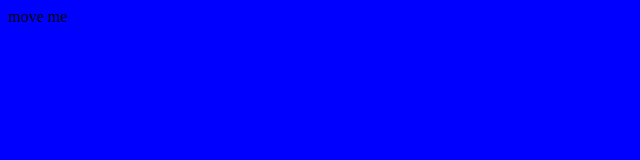
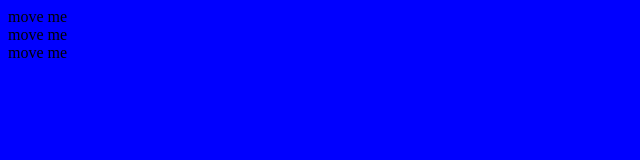
Before and after one commit to leead4/sublime_practice, a plain HTML site: page index.html in a window 1280 px wide. Shown: the whole page, without its empty margins (0-640 px from the left). Drawn offline with Linux system fonts and the light colour scheme.

Commit message:
new commands

```diff
--- a/index.html
+++ b/index.html
@@ -6,7 +6,10 @@
 	<title></title>
 </head>
 <body>
-<div>move me</div>
+<div id="cat_pants">move me</div>
+<div id="cat_pants">move me</div>
+<div id="cat_pants">move me</div>
+
 <script type="text/javascript" src="js.js"></script>
 </body>
 </html>
```
Also changed, not shown: 1 other file.
